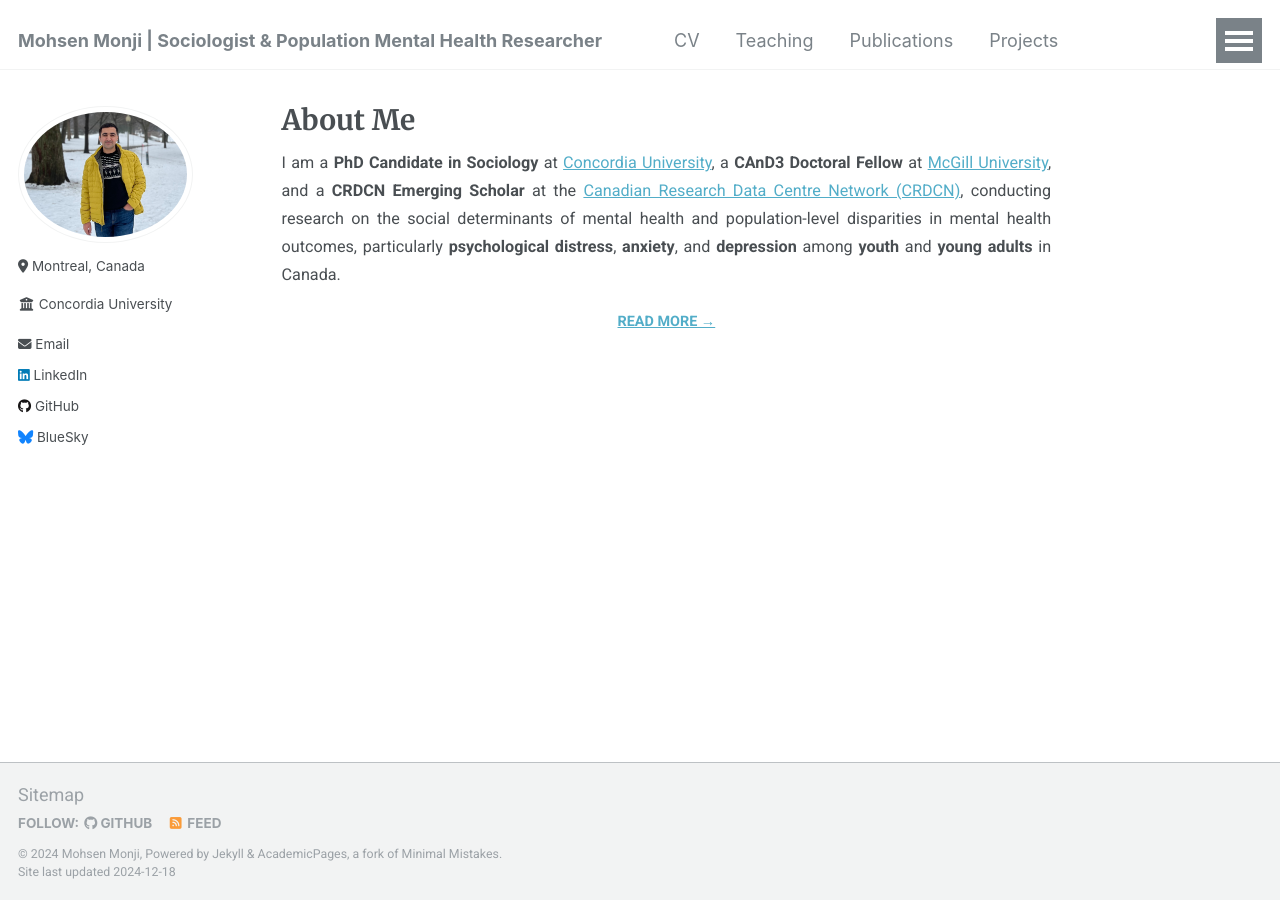
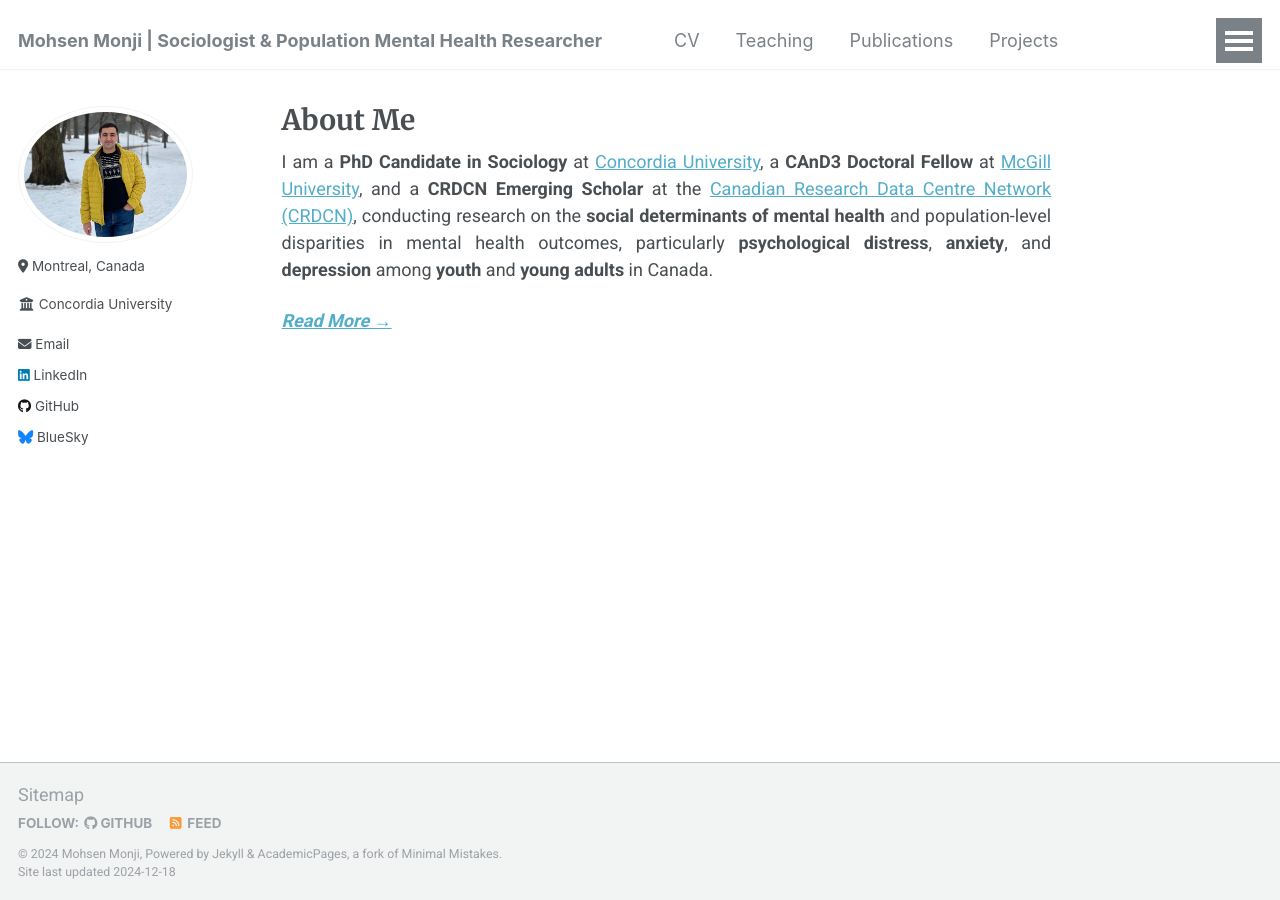
Before and after one commit to Mohsnmonji/mohsnmonji.github.io, a Jekyll site: the page built from _pages/about.md, in a window 1280 px wide. Built offline with Jekyll 4.4.1, drawn with Linux system fonts in a browser that asks for light colours.

Commit message:
Update about.md

```diff
--- a/_pages/about.md
+++ b/_pages/about.md
@@ -6,10 +6,6 @@ description: Sociologist and Population Mental Health Researcher
 author_profile: true
 ---
 
-<span style="font-size: 0.9em; line-height: 1.6;">
-I am a **PhD Candidate in Sociology** at [Concordia University](https://www.concordia.ca/artsci/sociology-anthropology.html), a **CAnD3 Doctoral Fellow** at [McGill University](https://www.mcgill.ca/cand3/our-people/fellows-2024-25), and a **CRDCN Emerging Scholar** at the [Canadian Research Data Centre Network (CRDCN)](https://crdcn.ca), conducting research on the social determinants of mental health and population-level disparities in mental health outcomes, particularly **psychological distress**, **anxiety**, and **depression** among **youth** and **young adults** in Canada.
-</span>
+I am a **PhD Candidate in Sociology** at [Concordia University](https://www.concordia.ca/artsci/sociology-anthropology.html), a **CAnD3 Doctoral Fellow** at [McGill University](https://www.mcgill.ca/cand3/our-people/fellows-2024-25), and a **CRDCN Emerging Scholar** at the [Canadian Research Data Centre Network (CRDCN)](https://crdcn.ca), conducting research on the **social determinants of mental health** and population-level disparities in mental health outcomes, particularly **psychological distress**, **anxiety**, and **depression** among **youth** and **young adults** in Canada.
 
-<span style="font-size: 0.8em; display: block; text-align: center; margin-top: 10px;">
-[**READ MORE →**](/bio/)
-</span>
+*__[Read More →](/bio/)__*
```
